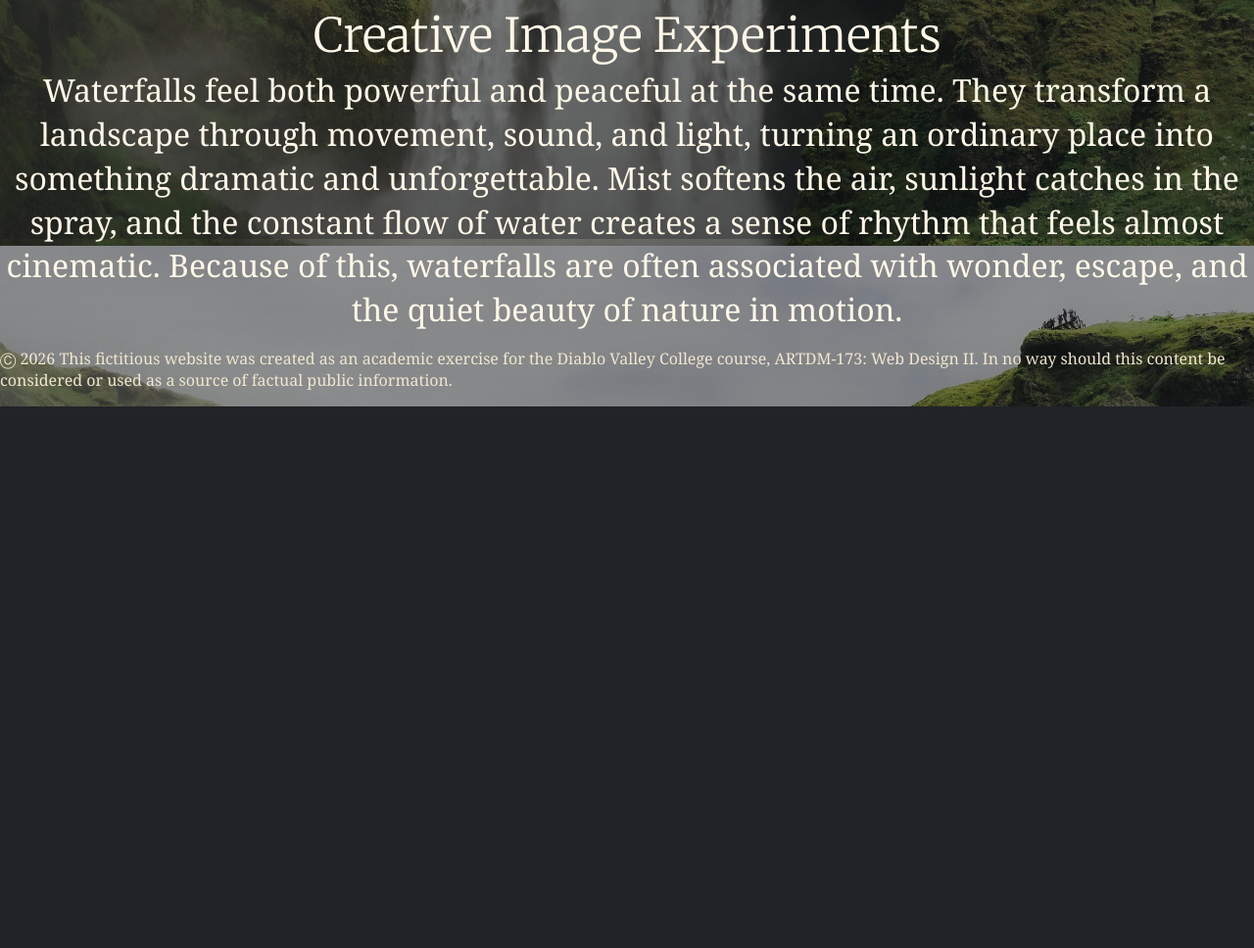
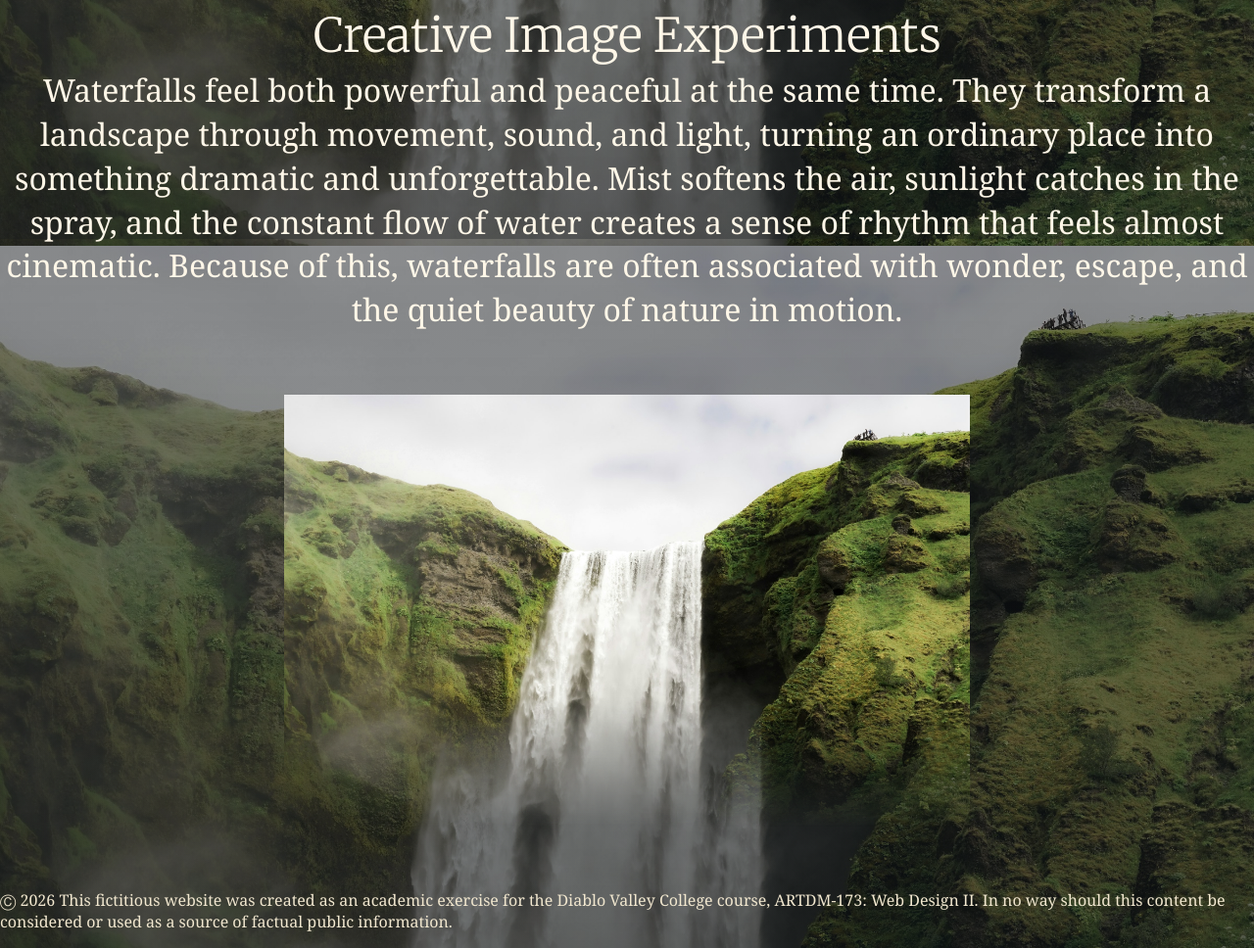
Before and after one commit to ystaliarova/artdm173, a plain HTML site: page labs/lab4/index.html in a window 1280 px wide. Shown: the part 556-1524 px from the top of the page at 98% size. Before the commit the page ends 971 px from the top, so only its background shows below. Drawn offline with Linux system fonts and the light colour scheme.

Commit message:
masking inage

```diff
--- a/labs/css/main.css
+++ b/labs/css/main.css
@@ -420,3 +420,18 @@ margin: 0 0 4rem;
 
 .lab4 .lab4-btn:hover { color: #e0c8c1;
 }
+
+.lab4 .lab4-mask-section {
+  max-width: 900px;
+  margin: 4rem auto;
+  padding: 0 2rem;
+}
+
+.lab4 .lab4-mask-frame img {
+  display: block;
+  width: 100%;
+  max-width: 700px;
+  margin: 0 auto;
+  -webkit-mask-image: linear-gradient(to bottom, black 70%, transparent 100%);
+  mask-image: linear-gradient(to bottom, black 70%, transparent 100%);
+}
--- a/labs/lab4/index.html
+++ b/labs/lab4/index.html
@@ -30,6 +30,13 @@
     </header>
 
     <main class="lab4-main">
+      <section class="lab4-mask-section">
+
+
+  <div class="lab4-mask-frame">
+    <img src="/images/waterfall.jpg" alt="Waterfall covered with a mask effect">
+  </div>
+</section>
 
     </main>
 
```
